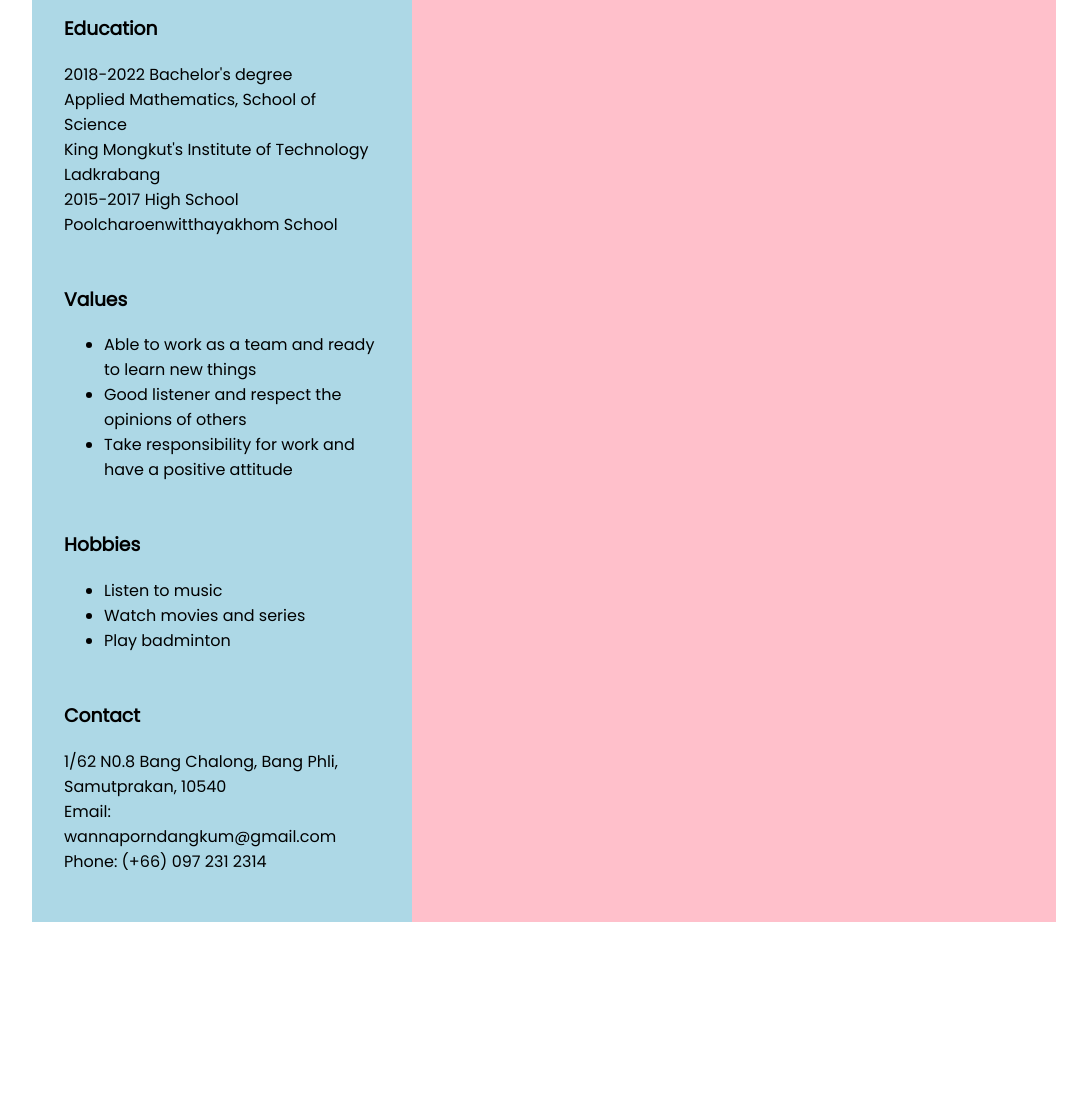
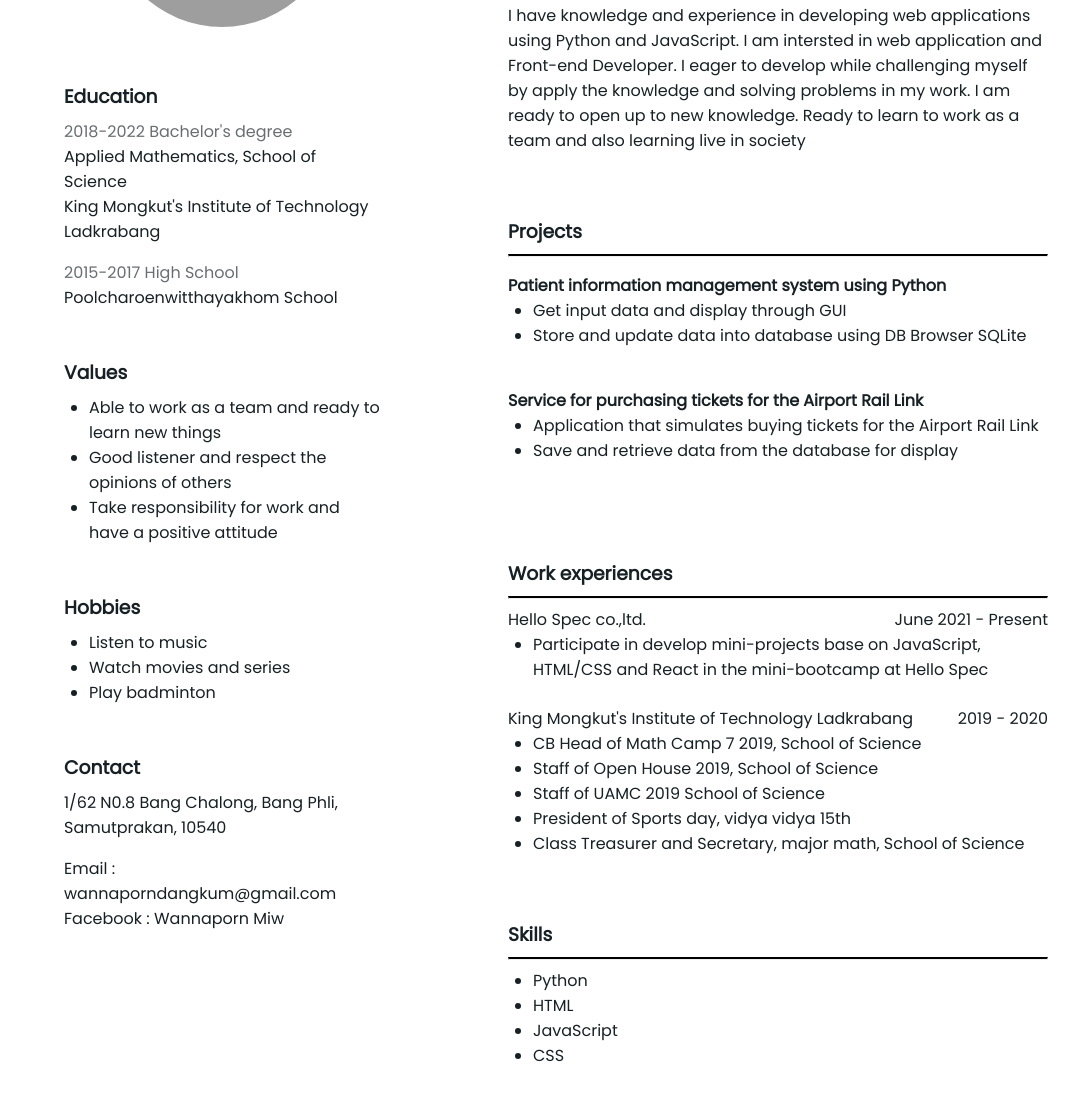
Before and after one commit to wannapornM/Resume_website, a website built with Parcel: page src/index.html in a window 1280 px wide. Shown: the part 347-1448 px from the top of the page, without its empty margins (96-1183 px from the left). Before the commit the page ends 1269 px from the top, so only its background shows below. Built offline with nearby package versions, Linux system fonts and the light colour scheme; grey boxes are pictures that could not be loaded.

Commit message:
Add style to resume

```diff
--- a/src/index.html
+++ b/src/index.html
@@ -22,17 +22,13 @@
 
             <section class="education">
                 <h3>Education</h3>
-                <div class="education-uni">
-                    <span>2018-2022</span>
-                    <span>Bachelor's degree</span>
+                <div class="education-content">
+                    <p>2018-2022  Bachelor's degree</p>
+                    <div>Applied Mathematics, School of Science</div>
+                    <div>King Mongkut's Institute of Technology Ladkrabang</div>
+                    <p>2015-2017  High School</p>
+                    <div>Poolcharoenwitthayakhom School</div>
                 </div>
-                <div>Applied Mathematics, School of Science</div>
-                <div>King Mongkut's Institute of Technology Ladkrabang</div>
-                <div class="education-highschool">
-                    <span>2015-2017</span>
-                    <span>High School</span>
-                </div>
-                <div>Poolcharoenwitthayakhom School</div>
             </section>
 
             <section class="values">
@@ -55,19 +51,22 @@
 
             <section class="contact">
                 <h3>Contact</h3>
-                <div class="contact-address">1/62 N0.8 Bang Chalong, Bang Phli, Samutprakan, 10540</div>
-                <div>Email: wannaporndangkum@gmail.com</div>
-                <div>Phone: (+66) 097 231 2314</div>
+                <div class="contact-address">
+                    <div>1/62 N0.8 Bang Chalong, Bang Phli, Samutprakan, 10540</div>
+                    <div>Email : wannaporndangkum@gmail.com</div>
+                    <div>Facebook : Wannaporn Miw</div>
+                </div>
             </section>
         </aside>
 
         <main>
             <div class="content content-top">
-                <h1>wannaporn Dangkum</h1>
-                <p>I wish to apply the knowledge and abilities that I have studied to apply in various matters. Want to have real work experience, learning to work as a team, and also learning live in society.</p>
+                <h1>Wannaporn Dangkum</h1>
+                <p>I have knowledge and experience in developing web applications using Python and JavaScript. I am intersted in web application and Front-end Developer. I eager to develop while challenging myself by apply the knowledge and solving problems in my work. I am ready to open up to new knowledge. Ready to learn to work as a team and also learning live in society</p>
             </div>
 
             <div class="content content-project">
+                <h3>Projects</h3>
                 <hr style="border-top: 2px solid black">
                 <div class="project">
                     <h4>Patient information management system using Python</h4>
@@ -76,12 +75,50 @@
                         <li>Store and update data into database using DB Browser SQLite</li>
                     </ul>
                 </div>
-                <div class="project"></div>
+                <div class="project">
+                    <h4>Service for purchasing tickets for the Airport Rail Link</h4>
+                    <ul>
+                        <li>Application that simulates buying tickets for the Airport Rail Link</li>
+                        <li>Save and retrieve data from the database for display</li>
+                    </ul>
+                </div>
             </div>
 
-            <div class="content content-workExperience"></div>
+            <div class="content content-workExperience">
+                <h3>Work experiences</h3>
+                <hr style="border-top: 2px solid black">
+                <div class="company">
+                    <span>Hello Spec co.,ltd.</span>
+                    <span>June 2021 - Present</span>
+                </div>
+                <ul>
+                    <li>Participate in develop mini-projects base on JavaScript, HTML/CSS and React in the mini-bootcamp at Hello Spec</li>
+                </ul>
+                <div class="company">
+                    <span>King Mongkut's Institute of Technology Ladkrabang</span>
+                    <span>2019 - 2020</span>
+                </div>
+                <div>
+                    <ul>
+                        <li>CB Head of Math Camp 7 2019, School of Science</li>
+                        <li>Staff of Open House 2019, School of Science</li>
+                        <li>Staff of UAMC 2019 School of Science</li>
+                        <li>President of Sports day, vidya vidya 15th</li>
+                        <li>Class Treasurer and Secretary, major math, School of Science</li>
+                    </ul>
+                </div>
+            </div>
 
-            <div class="content content-skill"></div>
+            <div class="content content-skill">
+                <h3>Skills</h3>
+                <hr style="border-top: 2px solid black">
+                <ul>
+                    <li>Python</li>
+                    <li>HTML</li>
+                    <li>JavaScript</li>
+                    <li>CSS</li>
+                </ul>
+            </div>
         </main>
     </div>
 </body>
--- a/src/style/main.scss
+++ b/src/style/main.scss
@@ -1,30 +1,90 @@
 body {
     font-family: 'Poppins', sans-serif;
+    color: #172024;
     max-width: 80%;
     margin: 0 auto;
 }
 
+h1, h3, h4 {
+    margin: 0;
+    padding: 0;
+}
+
+h1 {
+    font-size: 64px;
+    font-weight: 700;
+}
+
+ul {
+    margin: 0;
+    padding: 0 0 0 25px;
+}
+
+aside {
+    padding: 7rem 2rem 0;
+    section {
+        margin-bottom: 3rem;
+    }
+    .education {
+        p {
+            margin: 0;
+            color: #6A6E71;
+        }
+    }
+    .education-content {
+        margin-top: 0.5rem;
+        div:nth-child(3) {
+            padding-bottom: 1rem;
+        }
+    }
+    .values ul {
+        margin-top: 0.5rem;
+    }
+    .hobbies ul {
+        margin-top: 0.5rem;
+    }
+    .contact-address {
+        div:nth-child(1) {
+            padding-top: 0.5rem;
+        }
+        div:nth-child(2) {
+            padding-top: 1rem;
+        }
+    }
+}
+
+main {
+    margin: 7rem 0.5rem 0 4rem;
+    .content {
+        margin-bottom: 4rem;
+    }
+    .project {
+        padding: 0.5rem 0 2rem;
+    }
+    .content-workExperience {
+        span:nth-child(2) {
+            float: right;
+        }
+        ul li:only-child {
+            padding-bottom: 1.5rem;
+        }
+    }
+}
+
 .container-main {
-    background-color: pink;
+    background-color: white;
     display: grid;
     grid-template-columns: 380px 1fr;
     grid-gap: 2rem;
+    margin: 2rem 0 8rem;
 }
 
 .photo {
     text-align: center;
     img {
-        width: 210px;
-        height: 210px;
+        width: 230px;
+        height: 230px;
         border-radius: 130px;
         object-fit: cover;
     }
 }
-
-aside {
-    background-color: lightblue;
-    padding: 6rem 2rem 0;
-    section {
-        margin-bottom: 3rem;
-    }
-}
```
